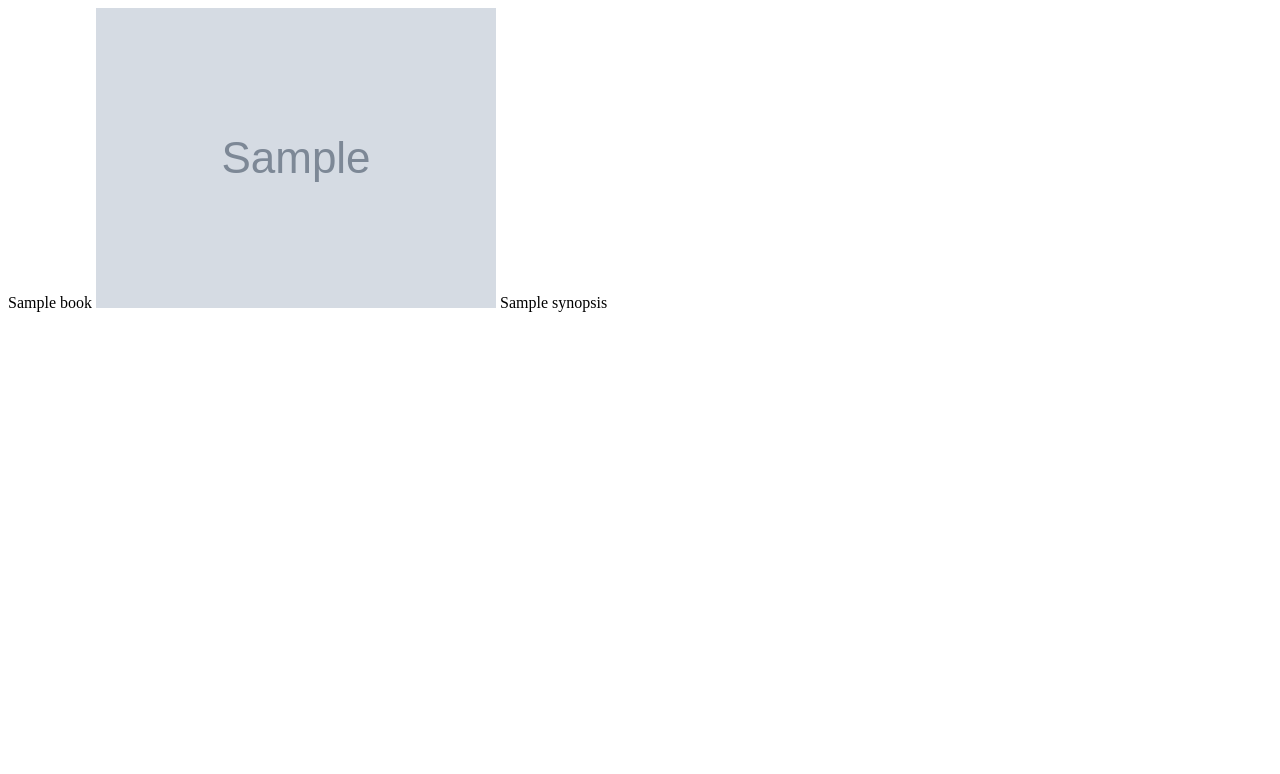
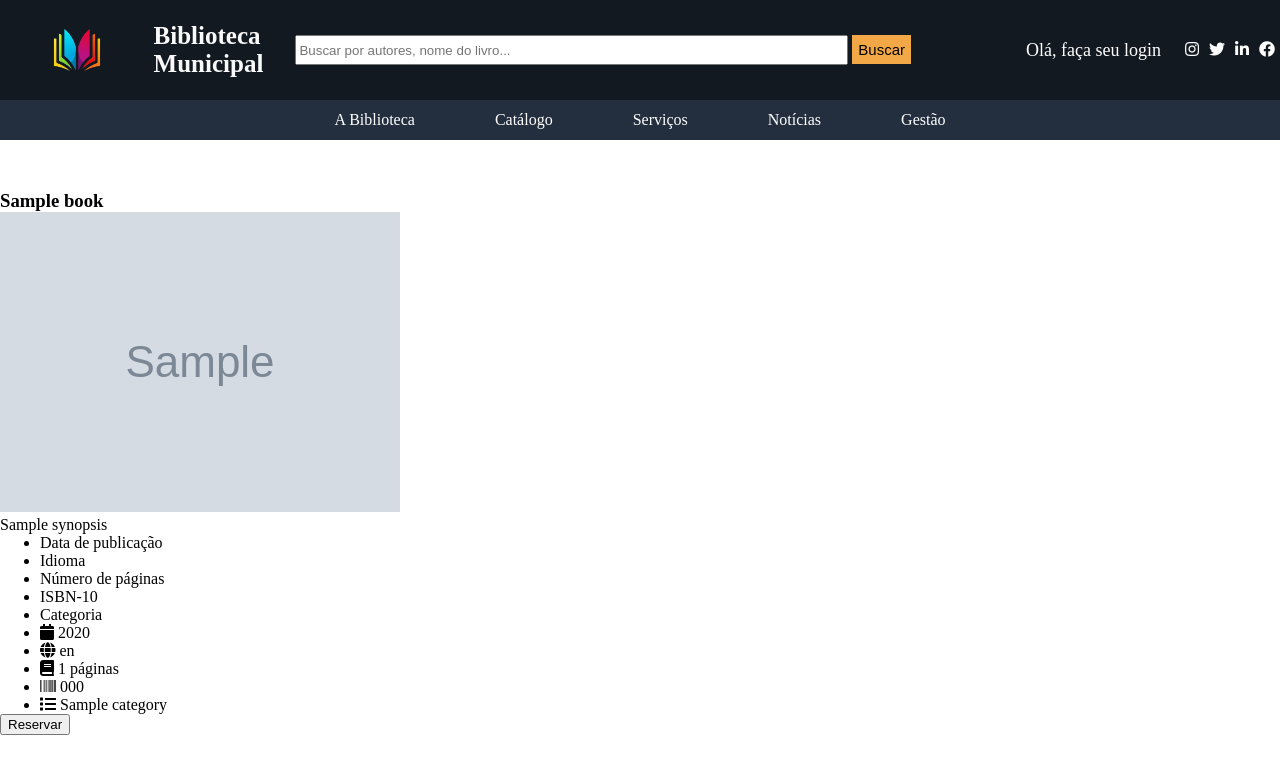
Before and after one commit to ericsanto/biblioteca_django, a Django app: template library/templates/book_detail.html in a window 1280 px wide. Shown: the top 774 px of the page. Run offline with Django 3.2, Linux system fonts and the light colour scheme; the template is opened without the code that fills it: most values are stand-ins (such as "Sample title", 1, 10 or a date in 2020); grey boxes marked "Sample" are stand-in pictures; some libraries are stand-ins or nearby versions.

Commit message:
Criando e estilizando template para a view BookDetail

```diff
--- a/library/templates/book_detail.html
+++ b/library/templates/book_detail.html
@@ -1,3 +1,4 @@
+{% extends 'home.html' %}
 <!DOCTYPE html>
 <html lang="en">
 <head>
@@ -6,8 +7,50 @@
   <title>Document</title>
 </head>
 <body>
-  {{ book.name }}
-  <img src="{{book.image.url}}" alt="">
-  {{ book.synopsis }}
+  {% block content %}
+    <section>
+      <div class="book-detail">
+        <h3>{{book.name}}</h3>
+        <div class="container-detail">
+            <img src="{{book.image.url}}" alt="">
+
+            <p class="p-detail">{{book.synopsis}}</p>
+        </div>
+
+      </div>
+      <div class="informations">
+        <ul>
+          <li class="title-icons"><p>Data de publicação</p></li>
+          <li class="title-icons"><p>Idioma</p></li>
+          <li class="title-icons"><p>Número de páginas</p></li>
+          <li class="title-icons"><p>ISBN-10</p></li>
+          <li class="title-icons"><p>Categoria</p></li>
+        </ul>
+
+        <ul class="ul-top">
+          <li class="icons-detail"><i class="fa fa-calendar"></i> {{book.publication_year}}</li>
+          <li class="icons-detail"><i class="fa fa-globe"></i> {{book.language}}</li>
+          <li class="icons-detail"><i class="fa fa-book"></i> {{book.pages_number}} páginas</li>
+          <li class="icons-detail"><i class="fa fa-barcode"></i> {{book.isbn}}</li>
+          <li class="icons-detail"><i class="fa fa-list"></i> {{book.category.name}}</li>
+        </ul>
+      </div>
+
+      {% if book.quantity > 0 %}
+        <form action="{% url 'reserve_create' book.pk%}" method="post">
+          {% csrf_token %}
+
+          <button type="submit">Reservar</button>
+        </form>
+      {% else %}
+        <p>Este livro não está dispinível para agendamento </p>
+      {% endif %}
+    </section>
+
+
+  {% endblock %}
+
+  {% block newslatter %}
+  {% endblock %}
 </body>
 </html>
```
